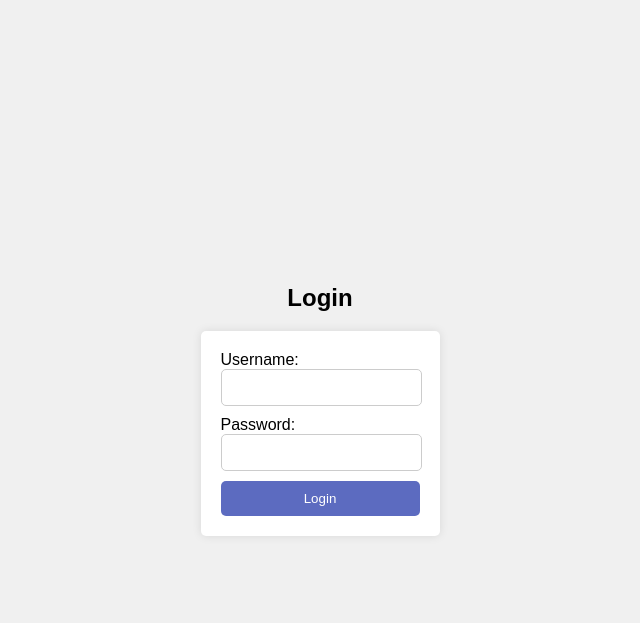
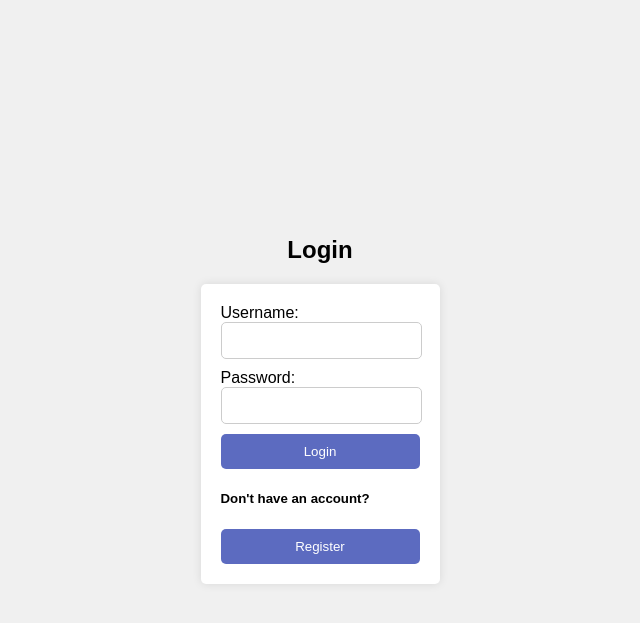
Before and after one commit to Pushan2005/ia2-login-implementation, a Flask app: page /login in a window 1280 px wide. Shown: the top 623 px of the page, without its empty margins (320-960 px from the left). Run offline with Flask 3, Linux system fonts and the light colour scheme.

Commit message:
added register redirect on login page

```diff
--- a/templates/login.html
+++ b/templates/login.html
@@ -29,7 +29,8 @@
                 border-radius: 5px;
                 border: 1px solid #ccc;
             }
-            input[type="submit"] {
+            input[type="submit"],
+            .register-button {
                 width: 100%;
                 padding: 10px;
                 border-radius: 5px;
@@ -70,6 +71,14 @@
                     required
                 /><br />
                 <input type="submit" value="Login" />
+                <h5>Don't have an account?</h5>
+                <button
+                    type="submit"
+                    class="register-button"
+                    onclick="window.location.href='/register';"
+                >
+                    Register
+                </button>
             </form>
         </div>
     </body>
```
